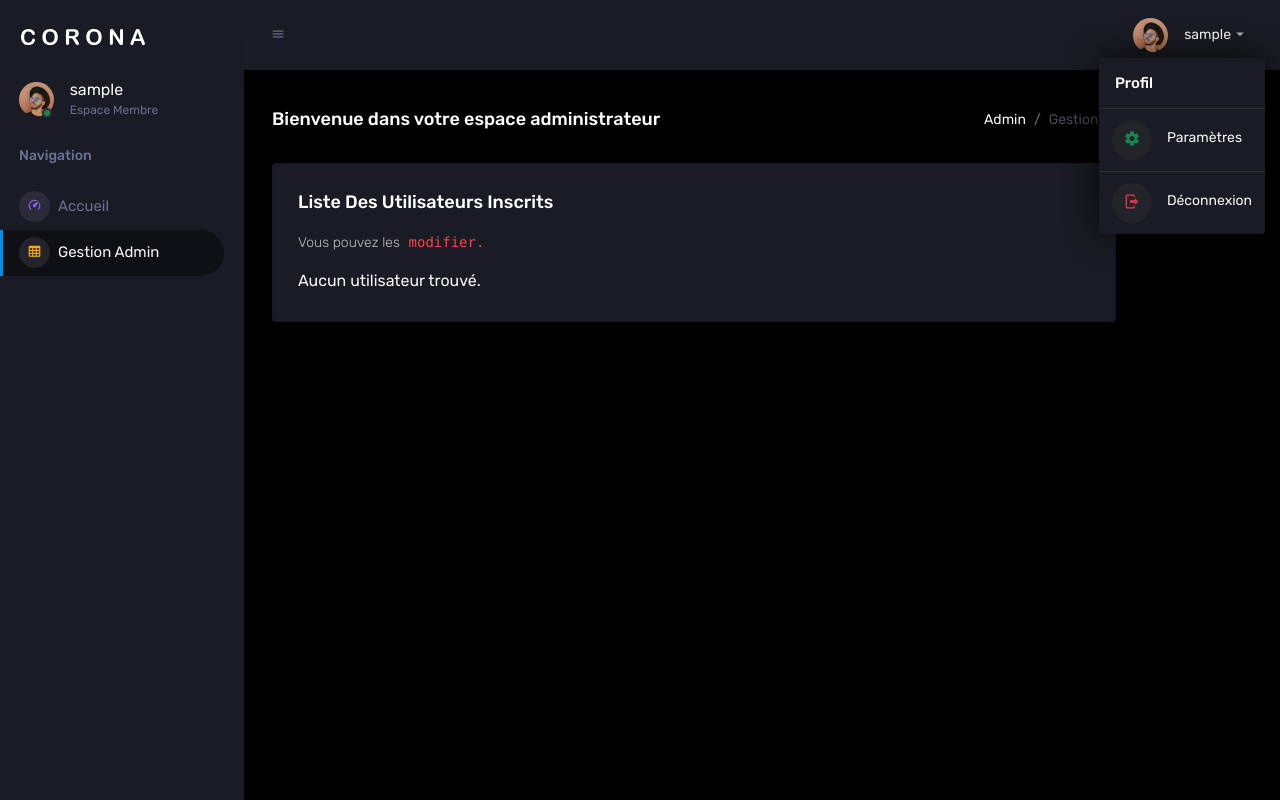
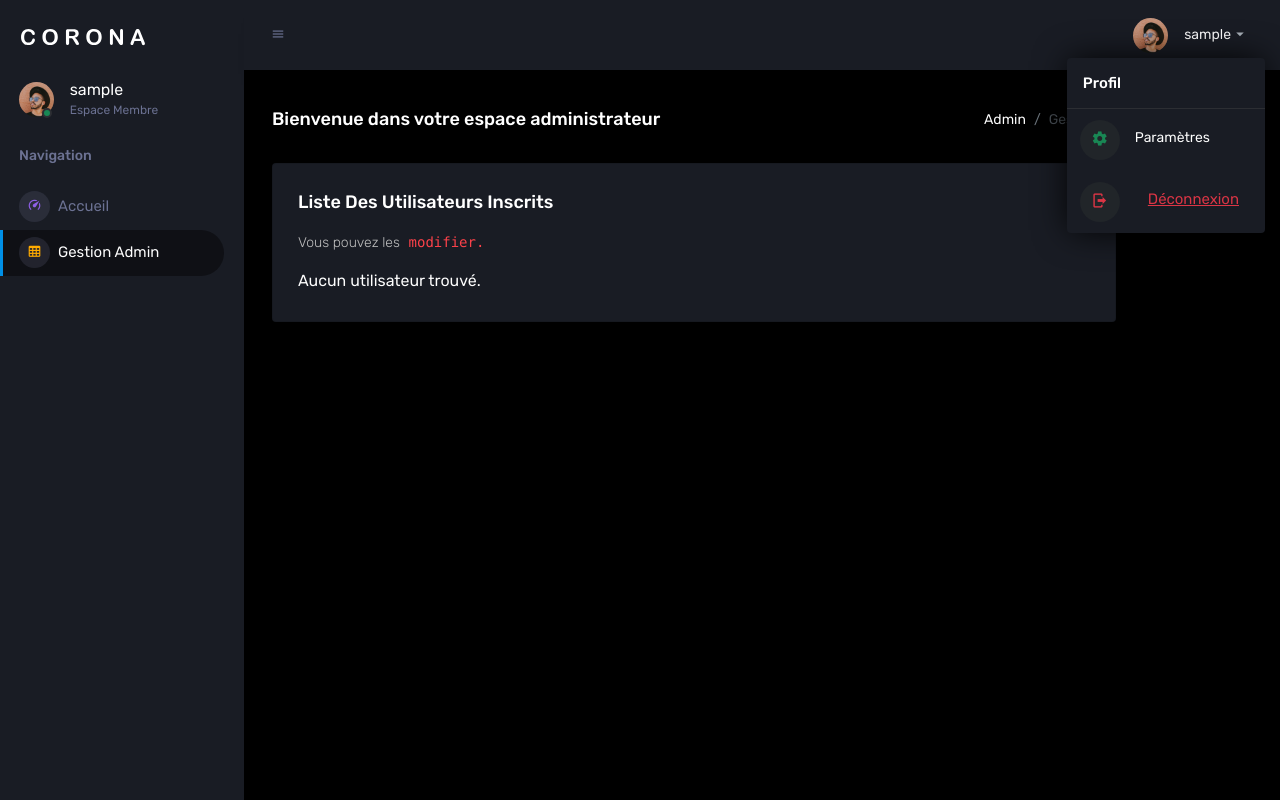
Before and after one commit to eloiselcr/TP_TRAMEGPS, a PHP site: page /pages/admin/gestion.php in a window 1280 px wide, after a click on "sample". Run offline with PHP 8.4, Linux system fonts and the light colour scheme; the visitor is signed in with stand-in values (Sample User, id 1); data that the repository does not hold is empty.

Commit message:
- update fonctionnement déroulant

```diff
--- a/pages/admin/gestion.php
+++ b/pages/admin/gestion.php
@@ -62,6 +62,7 @@ if ($_SERVER['REQUEST_METHOD'] == 'POST') {
 
 <!DOCTYPE html>
 <html lang="en">
+
 <head>
   <!-- Required meta tags -->
   <meta charset="utf-8">
@@ -80,6 +81,7 @@ if ($_SERVER['REQUEST_METHOD'] == 'POST') {
   <!-- End layout styles -->
   <link rel="shortcut icon" href="../../bootstrap_requirements/assets/images/favicon.png" />
 </head>
+
 <body>
   <div class="container-scroller">
     <!-- partial:../../bootstrap_requirements/partials/_sidebar.html -->
@@ -154,7 +156,8 @@ if ($_SERVER['REQUEST_METHOD'] == 'POST') {
               <div class="dropdown-menu dropdown-menu-right navbar-dropdown preview-list" aria-labelledby="profileDropdown">
                 <h6 class="p-3 mb-0">Profil</h6>
                 <div class="dropdown-divider"></div>
-                  <a class="dropdown-item preview-item">
+                <!-- Bouton "Paramètres" transformé en lien -->
+                <a class="dropdown-item preview-item" href="../settings/parametres.php">
                   <div class="preview-thumbnail">
                     <div class="preview-icon bg-dark rounded-circle">
                       <i class="mdi mdi-settings text-success"></i>
@@ -164,17 +167,19 @@ if ($_SERVER['REQUEST_METHOD'] == 'POST') {
                     <p class="preview-subject mb-1">Paramètres</p>
                   </div>
                 </a>
-                  <div class="dropdown-divider"></div>
-                  <a class="dropdown-item preview-item">
+
+                <!-- Bouton "Déconnexion" transformé en formulaire POST -->
+                <form method="post" class="dropdown-item preview-item">
                   <div class="preview-thumbnail">
                     <div class="preview-icon bg-dark rounded-circle">
                       <i class="mdi mdi-logout text-danger"></i>
                     </div>
                   </div>
                   <div class="preview-item-content">
-                      <p class="preview-subject mb-1">Déconnexion</p>
+                    <button type="submit" name="deconnexion" class="btn btn-link preview-subject mb-1" style="color: #dc3545;">Déconnexion</button>
                   </div>
-                  </a>
+                </form>
+              </div>
             </li>
           </ul>
           <button class="navbar-toggler navbar-toggler-right d-lg-none align-self-center" type="button" data-toggle="offcanvas">
@@ -245,4 +250,5 @@ if ($_SERVER['REQUEST_METHOD'] == 'POST') {
   <!-- Custom js for this page -->
   <!-- End custom js for this page -->
 </body>
+
 </html>
```
Also changed, not shown: classes/fonctions.php (+7 -19 lines), pages/accueil/accueil.php (+8 -5 lines), pages/settings/parametres.php (+8 -5 lines). Lines whose indentation alone changed are shown as unchanged.
